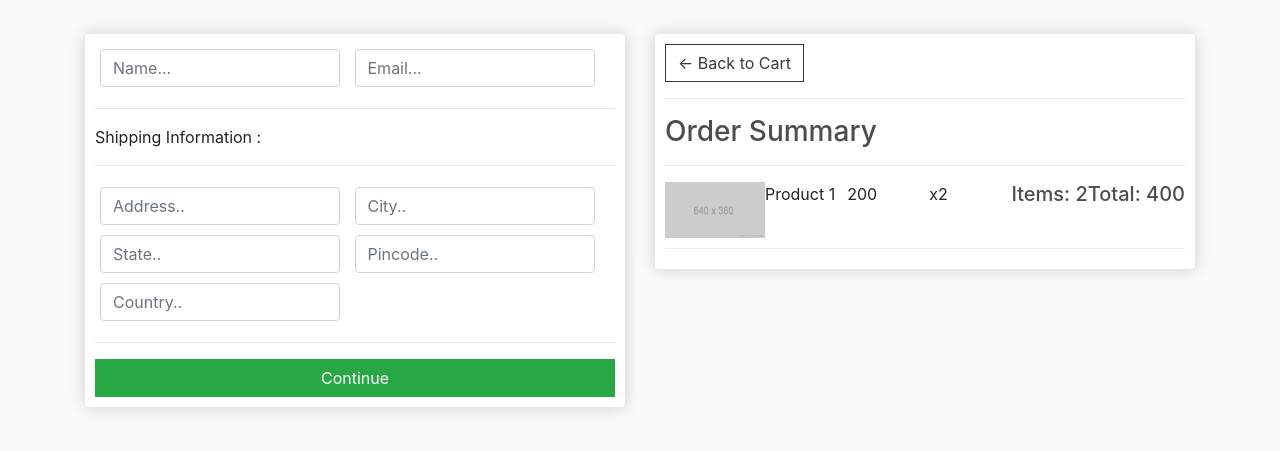
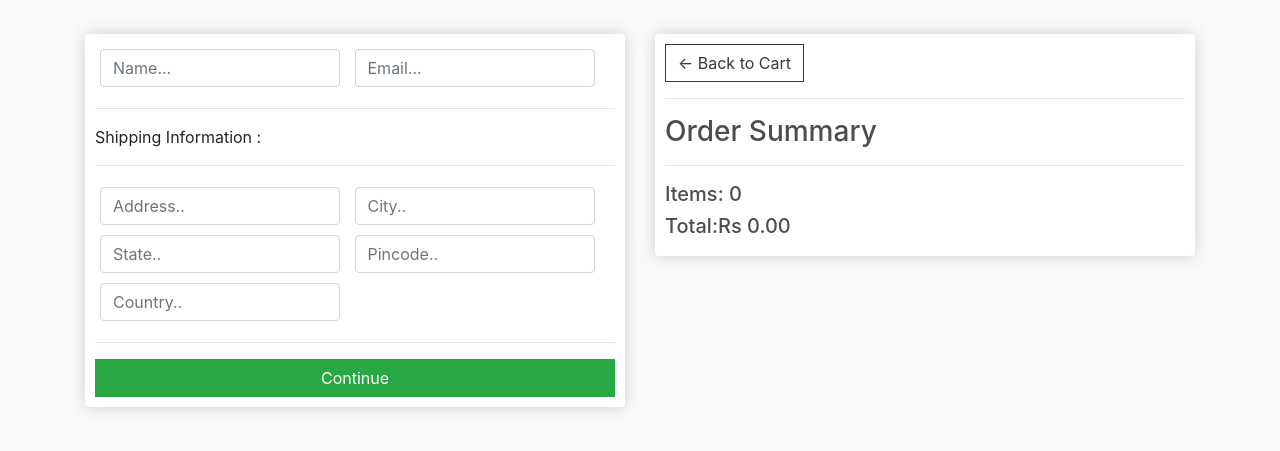
Before and after one commit to adityataksande/ecommerce, a Django app: page /checkout/ in a window 1280 px wide. Shown: the part 57-508 px from the top of the page. Run offline with Django 3.2, Linux system fonts and the light colour scheme; some libraries are stand-ins or nearby versions.

Commit message:
Updated views, database, templates

```diff
--- a/store/templates/store/cart.html
+++ b/store/templates/store/cart.html
@@ -10,10 +10,10 @@
         <table class="table">
             <tr>
                 <th>
-                    <h5>Items: <strong>3</strong></h5>
+                    <h5>Items: <strong>{{order.get_cart_items}}</strong></h5>
                 </th>
                 <th>
-                    <h5>Total: <strong>3</strong></h5>
+                    <h5>Total: <strong>{{order.get_cart_total|floatformat:2}}</strong></h5>
                 </th>
                 <th>
                     <a style="float: right; margin:5px;" class="btn btn-success" href=" {% url 'checkout' %} ">Checkout</a>
--- a/store/templates/store/checkout.html
+++ b/store/templates/store/checkout.html
@@ -47,20 +47,22 @@
             <a class="btn btn-outline-dark" href="{% url 'cart' %}">&#x2190; Back to Cart</a>
             <hr>
             <h3>Order Summary</h3>
-            <hr>
+            <hr> {% for item in items %}
             <div class="cart-row">
-                <div style="flex:2"><img class="row-image" src="{% static 'images/placeholder.png' %}" alt="placeholder"></div>
+                <div style="flex:2"><img class="row-image" src="{{item.product.imageURL}}" alt="placeholder"></div>
                 <div style="flex:2">
-                    <p>Product 1</p>
+                    <p>{{item.product.name}}</p>
                 </div>
-                <div style="flex:2">
-                    <p>200</p>
+                <div style="flex:1">
+                    <p>Rs {{item.product.price}}</p>
                 </div>
-                <div style="flex:2">
-                    <p>x2</p>
+                <div style="flex:1">
+                    <p>{{item.quantity}}</p>
                 </div>
-                <h5>Items: 2</h5>
-                <h5>Total: 400</h5>
+                {% endfor %}
+
+                <h5>Items: {{order.get_cart_items}}</h5>
+                <h5>Total:Rs {{order.get_cart_total | floatformat:2}}</h5>
             </div>
         </div>
     </div>
--- a/store/views.py
+++ b/store/views.py
@@ -14,9 +14,20 @@ def cart(request):
         items = order.orderitem_set.all()
     else:
         items = []
-    context ={ 'items' :items }
+        order = {'get_cart_total':0, 'get_cart_items': 0}
+    context ={ 'items' :items,'order': order }
     return render(request,'store/cart.html',context)
 
 def checkout(request):
-    context ={}
-    return render(request,'store/checkout.html')
+
+    if request.user.is_authenticated:
+        customer = request.user.customer
+        order, created = Order.objects.get_or_create(customer=customer, complete=False)
+        items = order.orderitem_set.all()
+
+    else:
+        # Create Empty cart for now non-logged user in users
+        order = {'get_cart_total': 0 , 'get_cart_items': 0}
+        items =[]
+    context ={'items':items, 'order': order}
+    return render(request,'store/checkout.html', context)
```
Also changed, not shown: db.sqlite3.
